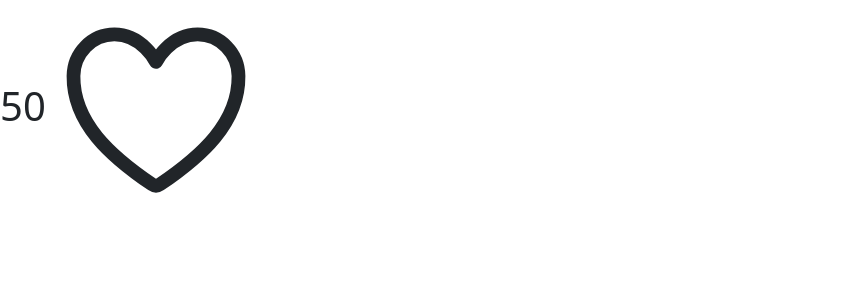
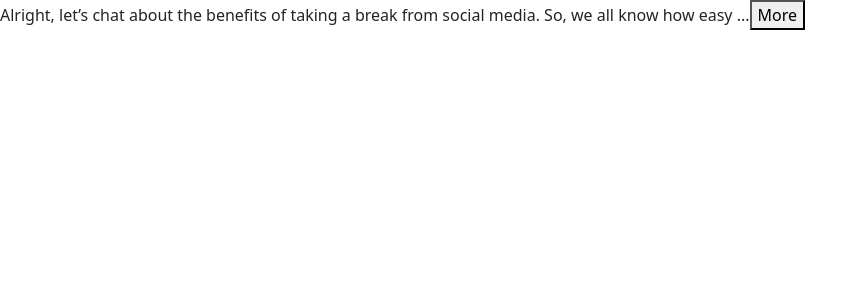
Before and after one commit to yraj2001/React, a React (Vite) app: page / in a window 1280 px wide. Shown: the top 300 px of the page, without its empty margins (0-868 px from the left). Built offline with nearby package versions, Linux system fonts and the light colour scheme; the HTML template or start-up script is replaced by a standard one.

Commit message:
Click on More to expand and Less tocontract

```diff
--- a/package.json
+++ b/package.json
@@ -10,6 +10,7 @@
   },
   "dependencies": {
     "bootstrap": "^5.2.3",
+    "immer": "^9.0.19",
     "react": "^18.2.0",
     "react-dom": "^18.2.0",
     "react-icons": "^4.7.1"
--- a/src/App.tsx
+++ b/src/App.tsx
@@ -1,34 +1,37 @@
-import Alert from "./components/Alert";
-import Buttons from "./components/Buttons";
-import ListGroup from "./components/ListGroup";
 import React from "react";
 import { ReactDOM } from "react";
 import { useState } from "react";
-import { BsCalendar2Date } from "react-icons/bs";
-import Like from "./components/Like";
+
+import ExpandableText from "./components/ExpandableText";
 
 function App() {
-  const [drink, setDrink] = useState({ title: "ABC", price: 50 });
-  // setDrink({ title: "XYZ", price: 40 });
-  // console.log(drink.title);
-
-  const handleClick = (likeState: boolean) => {
-    if (likeState) {
-      const newDrinkPrice = drink.price + 1;
-      setDrink({ ...drink, price: newDrinkPrice });
-    } else {
-      const newDrinkPrice = drink.price - 1;
-      setDrink({ ...drink, price: newDrinkPrice });
-    }
-  };
-  let [alertVisibility, setAlertVisibility] = useState(false);
-  let items = ["Chicago", "Naperville", "Aurora", "Dekalb", "Sycamore"];
   return (
     <>
-      <h1>
-        {drink.price}
-        <Like onClick={handleClick} />
-      </h1>
+      <ExpandableText>
+        Alright, let’s chat about the benefits of taking a break from social
+        media. So, we all know how easy it is to get sucked into scrolling
+        through our feeds. It can be entertaining, but sometimes it feels like
+        we’re just mindlessly consuming content. Taking a break from social
+        media can actually do wonders for your mental health and overall
+        well-being. First off, stepping away helps clear your mind. You know how
+        chaotic it can feel when you’re bombarded with endless posts, news, and
+        opinions? A little time away gives you space to breathe and think
+        without all that noise. You might find yourself feeling more focused and
+        productive when you’re not distracted by notifications every few
+        minutes. Plus, you get to reconnect with the real world. When was the
+        last time you had a full conversation without checking your phone? By
+        taking a break, you can really engage with the people around you, enjoy
+        nature, or even dive into hobbies you’ve neglected. It’s a great way to
+        recharge your social battery in a more meaningful way. Also, a break can
+        give you some perspective. Sometimes, we compare our lives to those
+        perfectly curated posts, which can lead to feelings of inadequacy.
+        Taking time off allows you to step back and realize that social media
+        isn’t the full picture—it’s just a highlight reel. Lastly, when you
+        return, you can approach it with a fresh mindset. You might be more
+        selective about who you follow and what content you engage with. So, if
+        you’re feeling overwhelmed, why not give it a shot? Your mind and soul
+        might just thank you for it!
+      </ExpandableText>
     </>
   );
 }
--- /dev/null
+++ b/src/components/ExpandableText.tsx
@@ -0,0 +1,25 @@
+import React from "react";
+import { useState } from "react";
+
+interface Props {
+  maxChars?: number;
+  children: string;
+}
+
+const ExpandableText = ({ maxChars = 100, children }: Props) => {
+  const [isExpanded, setExpanded] = useState(false);
+
+  if (children.length < maxChars) return <p>{children}</p>;
+
+  const text = isExpanded ? children : children.substring(0, maxChars);
+  return (
+    <p>
+      {text} ...
+      <button onClick={() => setExpanded(!isExpanded)}>
+        {isExpanded ? "Less" : "More"}
+      </button>
+    </p>
+  );
+};
+
+export default ExpandableText;
```
Also changed, not shown: src/components/Cart.tsx (added, +20 -0 lines), src/components/NavBar.tsx (added, +15 -0 lines), 1 other file (tests, documents, lock files or other folders).
